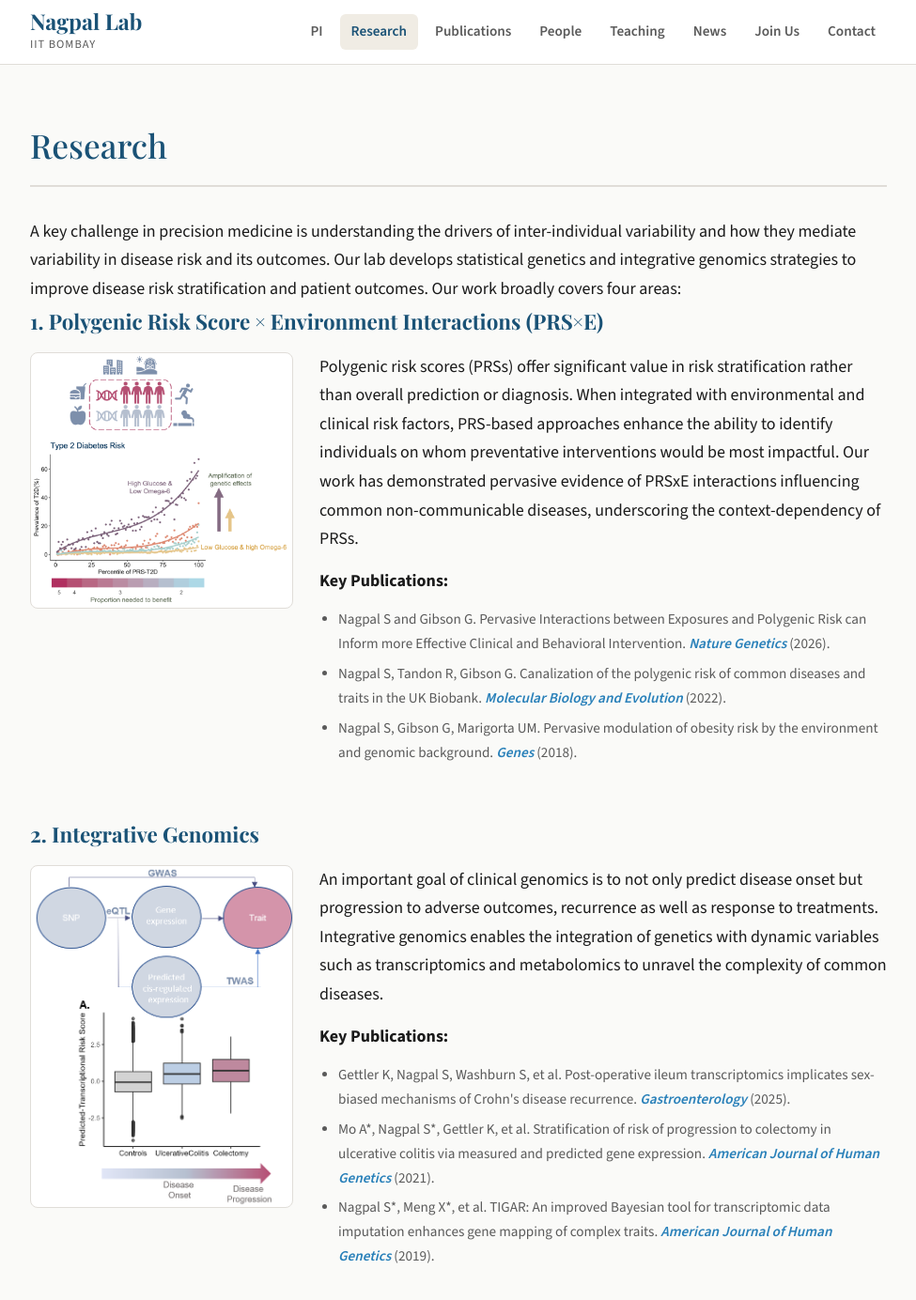
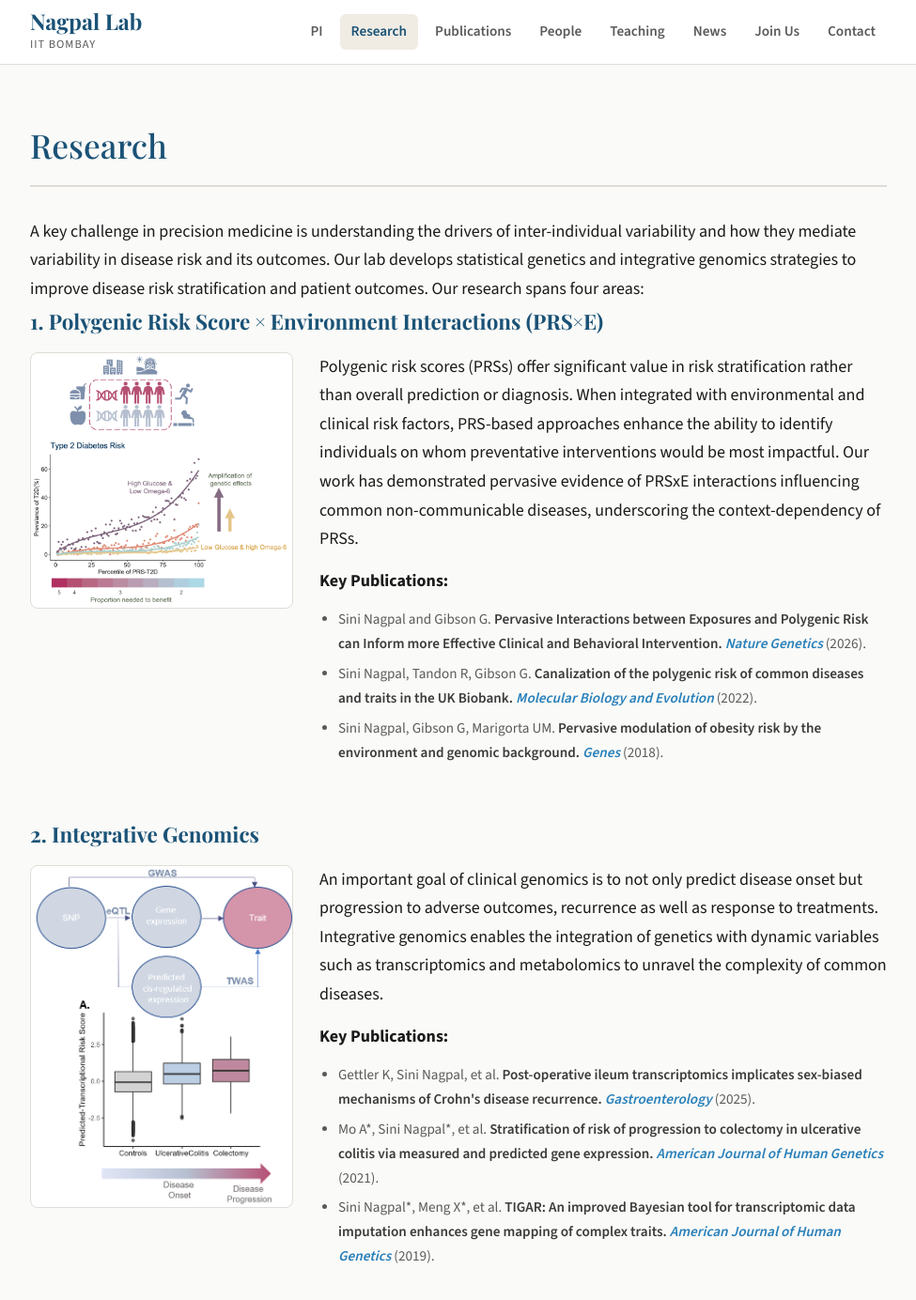
Before and after one commit to nagpallab/nagpallab.github.io, a Jekyll site: the page built from research.md, in a window 1280 px wide and 1400 px high. Shown: the top 1384 px of the window at 94% size, without its empty margins (152-1127 px from the left). Built offline with Jekyll 4.4.1, drawn with Linux system fonts in a browser that asks for light colours; some of the changed text lies outside the part shown.

Commit message:
Update research.md

```diff
--- a/research.md
+++ b/research.md
@@ -3,7 +3,7 @@ layout: page
 title: Research
 ---
 
-<p>A key challenge in precision medicine is understanding the drivers of inter-individual variability and how they mediate variability in disease risk and its outcomes. Our lab develops statistical genetics and integrative genomics strategies to improve disease risk stratification and patient outcomes. Our work broadly covers four areas:</p>
+<p>A key challenge in precision medicine is understanding the drivers of inter-individual variability and how they mediate variability in disease risk and its outcomes. Our lab develops statistical genetics and integrative genomics strategies to improve disease risk stratification and patient outcomes. Our research spans four areas:</p>
 
 <div class="research-block" id="prsxe">
   <h2>1. Polygenic Risk Score &times; Environment Interactions (PRS&times;E)</h2>
@@ -13,9 +13,9 @@ title: Research
       <p>Polygenic risk scores (PRSs) offer significant value in risk stratification rather than overall prediction or diagnosis. When integrated with environmental and clinical risk factors, PRS-based approaches enhance the ability to identify individuals on whom preventative interventions would be most impactful. Our work has demonstrated pervasive evidence of PRSxE interactions influencing common non-communicable diseases, underscoring the context-dependency of PRSs.</p>
       <p><strong>Key Publications:</strong></p>
       <ul class="key-pubs">
-        <li>Nagpal S and Gibson G. Pervasive Interactions between Exposures and Polygenic Risk can Inform more Effective Clinical and Behavioral Intervention. <span class="pub-journal">Nature Genetics</span> (2026).</li>
-        <li>Nagpal S, Tandon R, Gibson G. Canalization of the polygenic risk of common diseases and traits in the UK Biobank. <span class="pub-journal">Molecular Biology and Evolution</span> (2022).</li>
-        <li>Nagpal S, Gibson G, Marigorta UM. Pervasive modulation of obesity risk by the environment and genomic background. <span class="pub-journal">Genes</span> (2018).</li>
+        <li><span class="pub-me">Sini Nagpal</span> and Gibson G. <span class="pub-title">Pervasive Interactions between Exposures and Polygenic Risk can Inform more Effective Clinical and Behavioral Intervention.</span> <span class="pub-journal">Nature Genetics</span> (2026).</li>
+        <li><span class="pub-me">Sini Nagpal</span>, Tandon R, Gibson G. <span class="pub-title">Canalization of the polygenic risk of common diseases and traits in the UK Biobank.</span> <span class="pub-journal">Molecular Biology and Evolution</span> (2022).</li>
+        <li><span class="pub-me">Sini Nagpal</span>, Gibson G, Marigorta UM. <span class="pub-title">Pervasive modulation of obesity risk by the environment and genomic background.</span> <span class="pub-journal">Genes</span> (2018).</li>
       </ul>
     </div>
   </div>
@@ -29,23 +29,23 @@ title: Research
       <p>An important goal of clinical genomics is to not only predict disease onset but progression to adverse outcomes, recurrence as well as response to treatments. Integrative genomics enables the integration of genetics with dynamic variables such as transcriptomics and metabolomics to unravel the complexity of common diseases. </p>
       <p><strong>Key Publications:</strong></p>
       <ul class="key-pubs">
-        <li>Gettler K, Nagpal S, Washburn S, et al. Post-operative ileum transcriptomics implicates sex-biased mechanisms of Crohn's disease recurrence. <span class="pub-journal">Gastroenterology</span> (2025).</li>
-        <li>Mo A*, Nagpal S*, Gettler K, et al. Stratification of risk of progression to colectomy in ulcerative colitis via measured and predicted gene expression. <span class="pub-journal">American Journal of Human Genetics</span> (2021).</li>
-        <li>Nagpal S*, Meng X*, et al. TIGAR: An improved Bayesian tool for transcriptomic data imputation enhances gene mapping of complex traits. <span class="pub-journal">American Journal of Human Genetics</span> (2019).</li>
+        <li>Gettler K, <span class="pub-me">Sini Nagpal</span>, et al. <span class="pub-title">Post-operative ileum transcriptomics implicates sex-biased mechanisms of Crohn's disease recurrence.</span> <span class="pub-journal">Gastroenterology</span> (2025).</li>
+        <li>Mo A*, <span class="pub-me">Sini Nagpal*</span>, et al. <span class="pub-title">Stratification of risk of progression to colectomy in ulcerative colitis via measured and predicted gene expression.</span> <span class="pub-journal">American Journal of Human Genetics</span> (2021).</li>
+        <li><span class="pub-me">Sini Nagpal*</span>, Meng X*, et al. <span class="pub-title">TIGAR: An improved Bayesian tool for transcriptomic data imputation enhances gene mapping of complex traits.</span> <span class="pub-journal">American Journal of Human Genetics</span> (2019).</li>
       </ul>
     </div>
   </div>
 </div>
 
 <div class="research-block" id="monogenic">
-  <h2>3. Monogenic vs Polygenic Risk </h2>
+  <h2>3. Monogenic vs Polygenic Risk</h2>
   <div class="research-block-content">
     <img src="/assets/images/research-monogenic.png" alt="Monogenic vs polygenic risk research" class="research-block-img">
     <div>
       <p>PRSs can identify subgroups of individuals with disease risk comparable to monogenic mutations. While rare pathogenic variants can confer several-fold increased risk, there is often large clinical variability due to incomplete penetrance and variable expressivity. A key question is how monogenic and polygenic risk interact, and whether disease risk from rare pathogenic variants is modulated by the polygenic background. Disentangling rare and common variant contributions has important implications for understanding disease physiology and therapeutic interventions.</p>
       <p><strong>Key Publications:</strong></p>
       <ul class="key-pubs">
-        <li>Nagpal S, Hooshmand K, et al. A genome-wide association study implicates the glutamate signaling pathway in sarcoma susceptibility. (Under review).</li>
+        <li><span class="pub-me">Sini Nagpal</span>, Hooshmand K, et al. <span class="pub-title">A genome-wide association study implicates the glutamate signaling pathway in sarcoma susceptibility.</span> (Under review).</li>
       </ul>
     </div>
   </div>
@@ -59,8 +59,8 @@ title: Research
       <p>Since genetic studies are largely European-biased, risk predictors are not translatable to individuals of non-European and mixed ancestries, exacerbating health disparities. As we move towards precision medicine, it is vital to include understudied populations in genetic analyses. Our lab studies the differential genetic architecture of diseases across populations and develops ancestry-informed genetic risk assessment approaches.</p>
       <p><strong>Key Publications:</strong></p>
       <ul class="key-pubs">
-        <li>Somineni H, Nagpal S, Venkateswaran S, et al. Whole-genome sequencing of African Americans implicates differential genetic architecture in inflammatory bowel disease. <span class="pub-journal">American Journal of Human Genetics</span> (2021).</li>
-        <li>Astore C, Sharma S, Nagpal S, et al. The role of admixture in rare variant contributions to inflammatory bowel disease. <span class="pub-journal">Genome Medicine</span> (2023).</li>
+        <li>Somineni H, <span class="pub-me">Sini Nagpal</span>, et al. <span class="pub-title">Whole-genome sequencing of African Americans implicates differential genetic architecture in inflammatory bowel disease.</span> <span class="pub-journal">American Journal of Human Genetics</span> (2021).</li>
+        <li>Astore C, Sharma S, <span class="pub-me">Sini Nagpal</span>, et al. <span class="pub-title">The role of admixture in rare variant contributions to inflammatory bowel disease.</span> <span class="pub-journal">Genome Medicine</span> (2023).</li>
       </ul>
     </div>
   </div>
```
